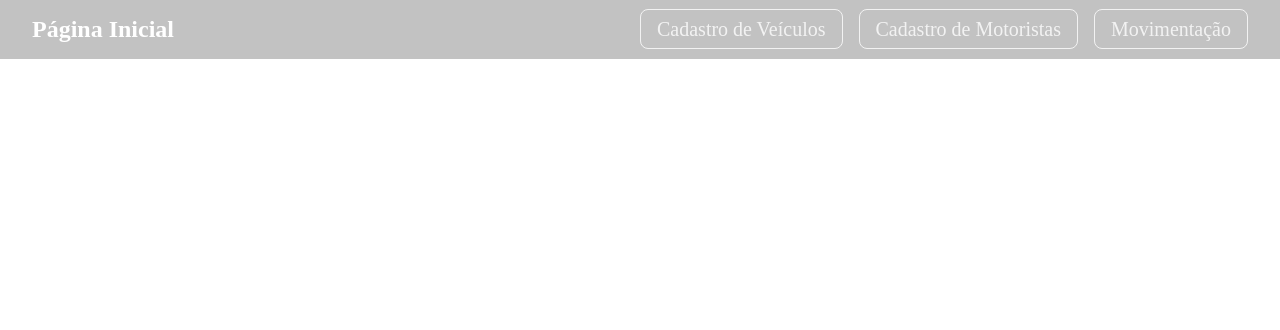
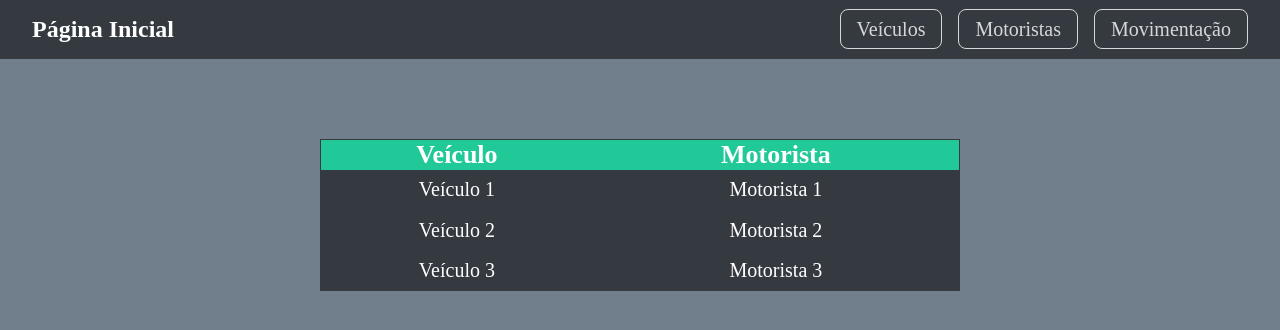
Before and after one commit to Guilherme-S222/Projeto_django, a Django app: page / in a window 1280 px wide. Shown: the top 330 px of the page. Run offline with Django 4.2, Linux system fonts and the light colour scheme; some web fonts are replaced.

Commit message:
update 16-11-23

```diff
--- a/app_controle_veiculos/static/css/cadastro.css
+++ b/app_controle_veiculos/static/css/cadastro.css
@@ -6,11 +6,13 @@
 h1{
     text-align: center;
     margin-bottom: 1rem;
+    color: #fff;
 }
 .label{
     margin-bottom: 0.5rem;
     font-size: 22px;
     font-weight: 600;
+    color: #fff;
 }
 .div-input{
     max-width: 500px;
@@ -43,7 +45,7 @@ h1{
 }
 .btn-salvar:hover{
     color:#fff;
-    background-color: skyblue;
+    background-color: #20c997;
 
 }
 .div-input select{
--- a/app_controle_veiculos/static/css/index.css
+++ b/app_controle_veiculos/static/css/index.css
@@ -2,6 +2,9 @@
     margin: 0;
     padding: 0;
     font-family: "Blinker";
+}
+body{
+    background-color: #717e8b;
 }
 
 /* BARRA DE NAVEGAÇÃO */
@@ -10,12 +13,16 @@
     align-items: center;
     justify-content: space-between;
     padding: 1rem 2rem;
-    background-color: #6666;
+    background-color: #343a40;
 }
 .navbar h2 a{
     opacity: 1;
     text-decoration: none;
     color: #fff;
+}
+.navbar h2 a:hover{
+    color: #20c997;
+    transition: .3s;
 }
 .navbar ul{
     display: flex;
@@ -36,4 +43,35 @@
 }
 .navbar ul li a:hover{
     opacity: 1;
+    color: #20c997;
 }
+.table-movimentacao{
+    display: flex;
+    max-width: 1000px;
+    width: 50%;
+    margin: 5rem auto;
+    padding: 0 2rem;
+    font-size: 20px;
+    justify-content: center;
+}
+table{
+    border-collapse: collapse;
+    border: 1px solid #343a40;
+    width: 70rem;
+   }
+
+   tbody tr {
+    height: 40px;
+    border-bottom: 1px solid #343a40;
+    background-color: #343a40;
+    text-align: center;
+    color: #fff;
+
+   }
+
+   .title {
+    background-color: #20c997;
+    height: 30px;
+    color: #fff;
+    font-size: 26px;
+   }
--- a/app_controle_veiculos/templates/motoristas/cadmotoristas.html
+++ b/app_controle_veiculos/templates/motoristas/cadmotoristas.html
@@ -18,10 +18,10 @@
         </h2>
         <ul>
             <li>
-                <a href="/cadveiculos">Cadastro de Veículos</a>
+                <a href="/cadveiculos">Veículos</a>
             </li>
             <li>
-                <a href="/cadmotoristas">Cadastro de Motoristas</a>
+                <a href="/cadmotoristas">Motoristas</a>
             </li>
             <li>
                 <a href="/movimentacao">Movimentação</a>
--- a/app_controle_veiculos/templates/principal/index.html
+++ b/app_controle_veiculos/templates/principal/index.html
@@ -17,15 +17,41 @@
         </h2>
         <ul>
             <li>
-                <a href="/cadveiculos">Cadastro de Veículos</a>
+                <a href="/cadveiculos">Veículos</a>
             </li>
             <li>
-                <a href="/cadmotoristas">Cadastro de Motoristas</a>
+                <a href="/cadmotoristas">Motoristas</a>
             </li>
             <li>
                 <a href="/movimentacao">Movimentação</a>
             </li>
         </ul>
     </nav>
+
+    <div class="table-movimentacao">
+        <table>
+            <thead>
+                <tr class="title">
+                    <th>Veículo</th>
+                    <th>Motorista</th>
+                </tr>
+            </thead>
+            <tbody>
+                <tr>
+                    <td>Veículo 1</td>
+                    <td>Motorista 1</td>
+                </tr>
+                <tr>
+                    <td>Veículo 2</td>
+                    <td>Motorista 2</td>
+                </tr>
+                <tr>
+                    <td>Veículo 3</td>
+                    <td>Motorista 3</td>
+                </tr>
+            </tbody>
+        </table>
+    </div>
+
 </body>
 </html>
--- a/app_controle_veiculos/templates/veiculos/cadveiculos.html
+++ b/app_controle_veiculos/templates/veiculos/cadveiculos.html
@@ -18,10 +18,10 @@
         </h2>
         <ul>
             <li>
-                <a href="/cadveiculos">Cadastro de Veículos</a>
+                <a href="/cadveiculos">Veículos</a>
             </li>
             <li>
-                <a href="/cadmotoristas">Cadastro de Motoristas</a>
+                <a href="/cadmotoristas">Motoristas</a>
             </li>
             <li>
                 <a href="/movimentacao">Movimentação</a>
```
Also changed, not shown: app_controle_veiculos/templates/movimentacao/movimentacao.html (+8 -6 lines).
